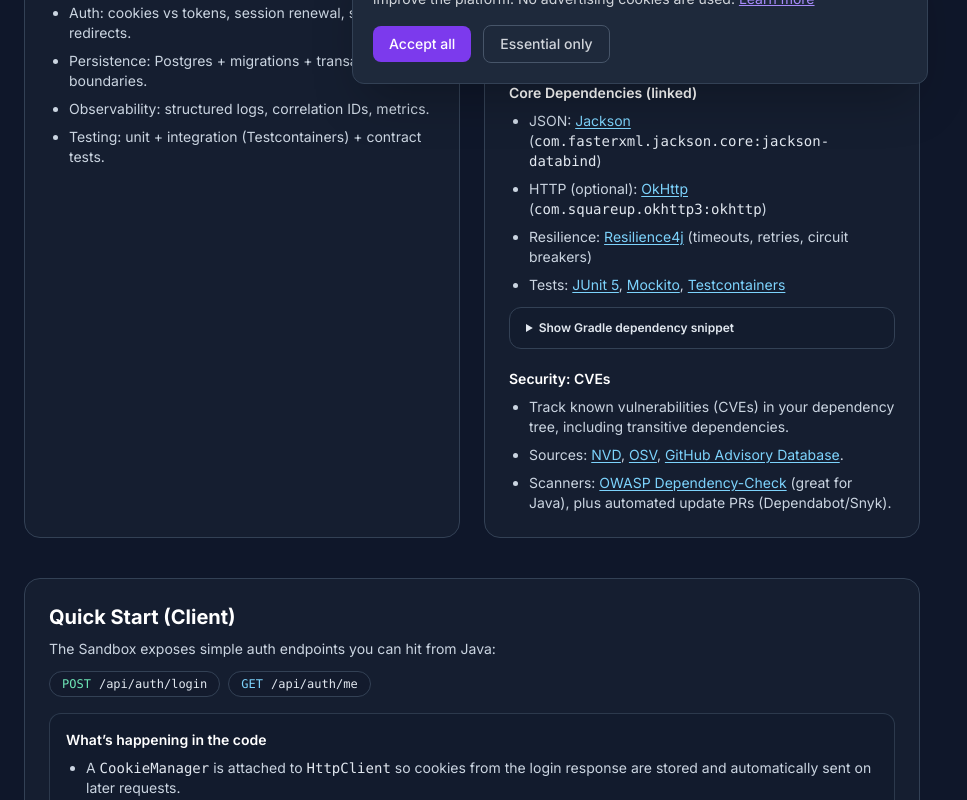
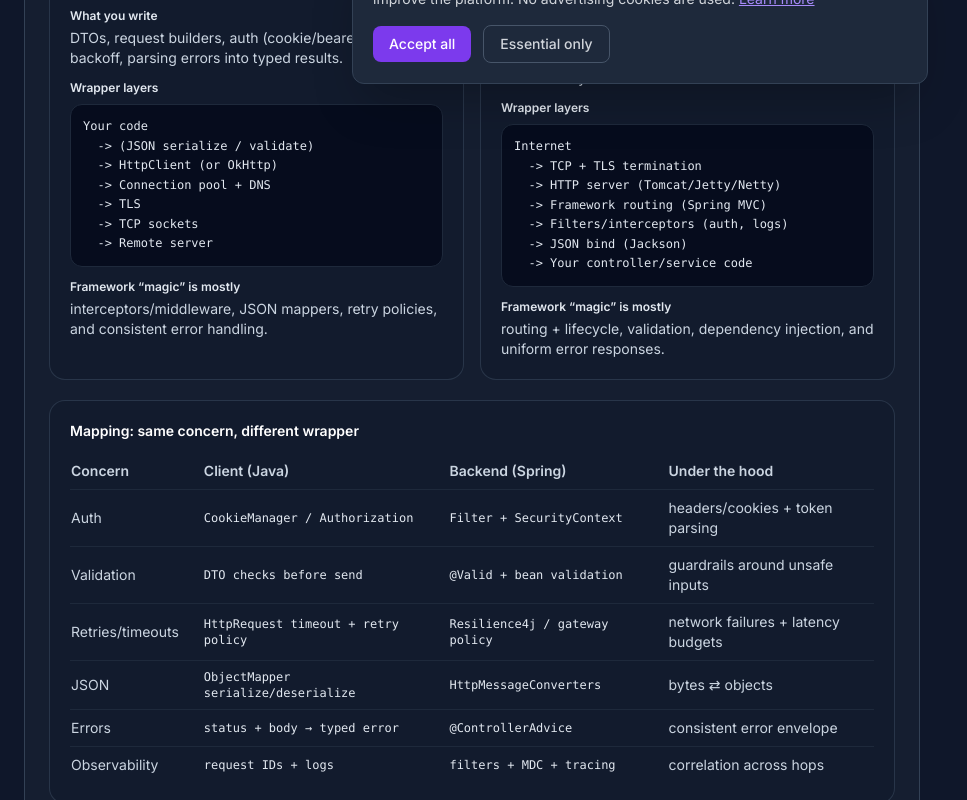
Before and after one commit to devcamos/apisandbox, a Next.js app: page /docs/java in a window 1280 px wide. Shown: the part 700-1500 px from the top of the page, without its empty margins (0-967 px from the left). Built offline with nearby package versions, Linux system fonts and the light colour scheme.

Commit message:
docs(java): map client vs backend wrapper stacks

```diff
--- a/app/docs/java/page.tsx
+++ b/app/docs/java/page.tsx
@@ -32,6 +32,133 @@ export default function JavaTrackPage() {
               <div className="mt-2 text-sm text-slate-300">
                 Rebuild 2 to 3 endpoints in Spring Boot (or Micronaut/Quarkus) to master controllers,
                 validation, auth, persistence, and production readiness.
+              </div>
+            </div>
+          </div>
+
+          <div className="mt-8 rounded-2xl border border-slate-700 bg-slate-800/40 p-6">
+            <h2 className="text-xl font-bold text-white">Client vs Backend: The Wrapper Stack</h2>
+            <p className="mt-2 text-sm text-slate-300">
+              The “quantum leap” is realizing frameworks don’t replace HTTP. They wrap it. They give you
+              safer defaults and consistent patterns for the same low-level primitives: sockets, TLS,
+              headers, cookies, JSON bytes, and timeouts.
+            </p>
+
+            <div className="mt-5 grid md:grid-cols-2 gap-4">
+              <div className="rounded-2xl border border-slate-700/70 bg-slate-900/30 p-5">
+                <div className="text-sm font-semibold text-white">Client (you consume APIs)</div>
+                <div className="mt-3 grid gap-3">
+                  <div>
+                    <div className="text-xs font-semibold text-slate-200">What you write</div>
+                    <div className="mt-1 text-sm text-slate-300">
+                      DTOs, request builders, auth (cookie/bearer), retries, backoff, parsing errors into
+                      typed results.
+                    </div>
+                  </div>
+                  <div>
+                    <div className="text-xs font-semibold text-slate-200">Wrapper layers</div>
+                    <pre className="mt-2 bg-slate-950/70 border border-slate-800 rounded-xl p-3 overflow-x-auto text-xs text-slate-200 font-mono leading-relaxed whitespace-pre">
+{`Your code
+  -> (JSON serialize / validate)
+  -> HttpClient (or OkHttp)
+  -> Connection pool + DNS
+  -> TLS
+  -> TCP sockets
+  -> Remote server`}
+                    </pre>
+                  </div>
+                  <div>
+                    <div className="text-xs font-semibold text-slate-200">Framework “magic” is mostly</div>
+                    <div className="mt-1 text-sm text-slate-300">
+                      interceptors/middleware, JSON mappers, retry policies, and consistent error handling.
+                    </div>
+                  </div>
+                </div>
+              </div>
+
+              <div className="rounded-2xl border border-slate-700/70 bg-slate-900/30 p-5">
+                <div className="text-sm font-semibold text-white">Backend (you expose APIs)</div>
+                <div className="mt-3 grid gap-3">
+                  <div>
+                    <div className="text-xs font-semibold text-slate-200">What you write</div>
+                    <div className="mt-1 text-sm text-slate-300">
+                      controllers/handlers, validation, auth filters, service layer, DB transactions,
+                      webhook verification, and observability.
+                    </div>
+                  </div>
+                  <div>
+                    <div className="text-xs font-semibold text-slate-200">Wrapper layers</div>
+                    <pre className="mt-2 bg-slate-950/70 border border-slate-800 rounded-xl p-3 overflow-x-auto text-xs text-slate-200 font-mono leading-relaxed whitespace-pre">
+{`Internet
+  -> TCP + TLS termination
+  -> HTTP server (Tomcat/Jetty/Netty)
+  -> Framework routing (Spring MVC)
+  -> Filters/interceptors (auth, logs)
+  -> JSON bind (Jackson)
+  -> Your controller/service code`}
+                    </pre>
+                  </div>
+                  <div>
+                    <div className="text-xs font-semibold text-slate-200">Framework “magic” is mostly</div>
+                    <div className="mt-1 text-sm text-slate-300">
+                      routing + lifecycle, validation, dependency injection, and uniform error responses.
+                    </div>
+                  </div>
+                </div>
+              </div>
+            </div>
+
+            <div className="mt-5 rounded-2xl border border-slate-700/70 bg-slate-900/30 p-5">
+              <div className="text-sm font-semibold text-white">Mapping: same concern, different wrapper</div>
+              <div className="mt-3 overflow-x-auto">
+                <table className="min-w-full text-sm">
+                  <thead>
+                    <tr className="text-left text-slate-300">
+                      <th className="py-2 pr-6 font-semibold">Concern</th>
+                      <th className="py-2 pr-6 font-semibold">Client (Java)</th>
+                      <th className="py-2 pr-6 font-semibold">Backend (Spring)</th>
+                      <th className="py-2 pr-2 font-semibold">Under the hood</th>
+                    </tr>
+                  </thead>
+                  <tbody className="text-slate-300">
+                    <tr className="border-t border-slate-800">
+                      <td className="py-2 pr-6">Auth</td>
+                      <td className="py-2 pr-6 font-mono text-xs text-slate-200">CookieManager / Authorization</td>
+                      <td className="py-2 pr-6 font-mono text-xs text-slate-200">Filter + SecurityContext</td>
+                      <td className="py-2 pr-2">headers/cookies + token parsing</td>
+                    </tr>
+                    <tr className="border-t border-slate-800">
+                      <td className="py-2 pr-6">Validation</td>
+                      <td className="py-2 pr-6 font-mono text-xs text-slate-200">DTO checks before send</td>
+                      <td className="py-2 pr-6 font-mono text-xs text-slate-200">@Valid + bean validation</td>
+                      <td className="py-2 pr-2">guardrails around unsafe inputs</td>
+                    </tr>
+                    <tr className="border-t border-slate-800">
+                      <td className="py-2 pr-6">Retries/timeouts</td>
+                      <td className="py-2 pr-6 font-mono text-xs text-slate-200">HttpRequest timeout + retry policy</td>
+                      <td className="py-2 pr-6 font-mono text-xs text-slate-200">Resilience4j / gateway policy</td>
+                      <td className="py-2 pr-2">network failures + latency budgets</td>
+                    </tr>
+                    <tr className="border-t border-slate-800">
+                      <td className="py-2 pr-6">JSON</td>
+                      <td className="py-2 pr-6 font-mono text-xs text-slate-200">ObjectMapper serialize/deserialize</td>
+                      <td className="py-2 pr-6 font-mono text-xs text-slate-200">HttpMessageConverters</td>
+                      <td className="py-2 pr-2">bytes ⇄ objects</td>
+                    </tr>
+                    <tr className="border-t border-slate-800">
+                      <td className="py-2 pr-6">Errors</td>
+                      <td className="py-2 pr-6 font-mono text-xs text-slate-200">status + body → typed error</td>
+                      <td className="py-2 pr-6 font-mono text-xs text-slate-200">@ControllerAdvice</td>
+                      <td className="py-2 pr-2">consistent error envelope</td>
+                    </tr>
+                    <tr className="border-t border-slate-800">
+                      <td className="py-2 pr-6">Observability</td>
+                      <td className="py-2 pr-6 font-mono text-xs text-slate-200">request IDs + logs</td>
+                      <td className="py-2 pr-6 font-mono text-xs text-slate-200">filters + MDC + tracing</td>
+                      <td className="py-2 pr-2">correlation across hops</td>
+                    </tr>
+                  </tbody>
+                </table>
               </div>
             </div>
           </div>
```
